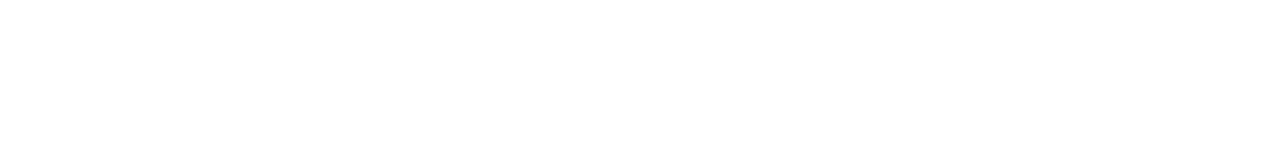
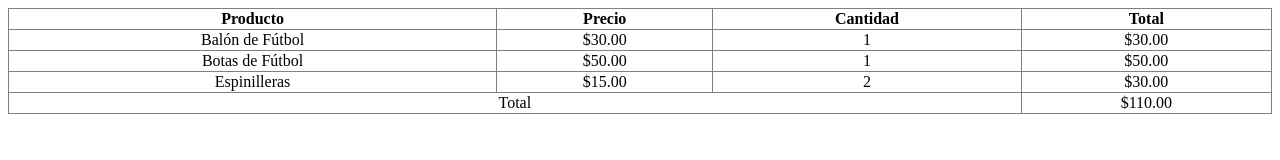
Before and after one commit to JuanDavidTombe/juan-david-1003418474, a plain HTML site: page compra.html in a window 1280 px wide. Drawn offline with Linux system fonts and the light colour scheme.

Commit message:
pagina de compras

```diff
--- a/compra.html
+++ b/compra.html
@@ -6,6 +6,41 @@
     <title>Document</title>
 </head>
 <body>
-
+    <table border="1" style="width: 100%; border-collapse: collapse; text-align: center;">
+        <thead>
+            <tr>
+                <th>Producto</th>
+                <th>Precio</th>
+                <th>Cantidad</th>
+                <th>Total</th>
+            </tr>
+        </thead>
+        <tbody>
+            <tr>
+                <td>Balón de Fútbol</td>
+                <td>$30.00</td>
+                <td>1</td>
+                <td>$30.00</td>
+            </tr>
+            <tr>
+                <td>Botas de Fútbol</td>
+                <td>$50.00</td>
+                <td>1</td>
+                <td>$50.00</td>
+            </tr>
+            <tr>
+                <td>Espinilleras</td>
+                <td>$15.00</td>
+                <td>2</td>
+                <td>$30.00</td>
+            </tr>
+        </tbody>
+        <tfoot>
+            <tr>
+                <td colspan="3">Total</td>
+                <td>$110.00</td>
+            </tr>
+        </tfoot>
+    </table>
 </body>
 </html>
```
